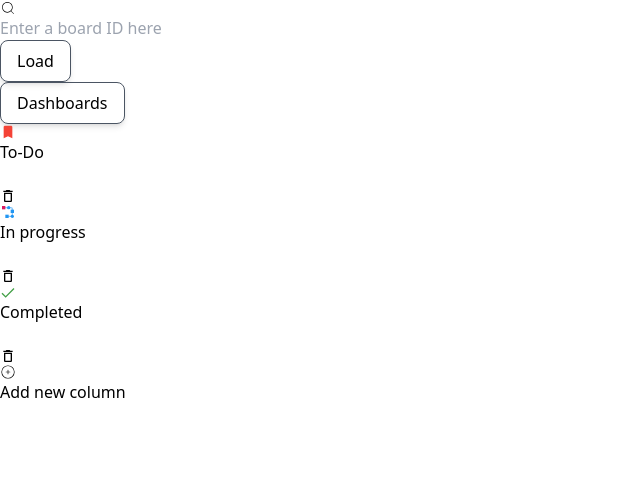
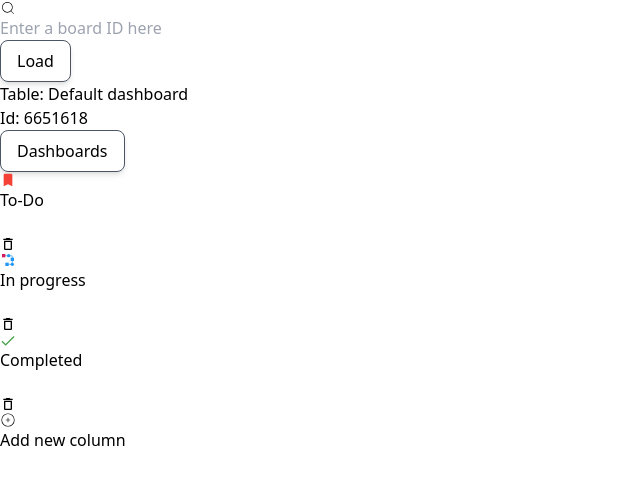
Before and after one commit to maevskyy/IncodeGroup_test, a React (Vite) app in the folder client/: page / in a window 1280 px wide. Both pictures are taken after a click on the button "Default dashboard". Shown: the top 484 px of the page, without its empty margins (0-640 px from the left). Built offline with nearby package versions, Linux system fonts and the light colour scheme; some icons are missing.

Commit message:
load deshboard feacher

```diff
--- a/client/src/app/App.tsx
+++ b/client/src/app/App.tsx
@@ -8,12 +8,28 @@ const App: React.FC = () => {
    const [currentPage, setCurrentPage] = useState<ECurrentPage>(
       ECurrentPage.Dashboards,
    );
+   const [uploadTableId, setUploadTableId] = useState('');
+   const [currentTableInfo, setCurrentTableInfo] = useState({
+      title: '',
+      id: '',
+   });
 
    return (
       <div className="text-white h-lvh bg-[#081018] flex justify-center items-center">
          <div className="w-[1100px] mx-5 py-5 h-full overflow-auto flex flex-col ">
-            <Header currentPage={currentPage} setCurrentPage={setCurrentPage} />
-            <Main currentPage={currentPage} setCurrentPage={setCurrentPage} />
+            <Header
+               currentPage={currentPage}
+               setCurrentPage={setCurrentPage}
+               setUploadTableId={setUploadTableId}
+               currentTableInfo={currentTableInfo}
+            />
+            <Main
+               currentPage={currentPage}
+               setCurrentPage={setCurrentPage}
+               uploadTableId={uploadTableId}
+               setCurrentTableInfo={setCurrentTableInfo}
+               setUploadTableId={setUploadTableId}
+            />
          </div>
       </div>
    );
--- /dev/null
+++ b/client/src/shared/helpers/idGenerator.ts
@@ -0,0 +1,5 @@
+export const generateId = (qty: number = 8) => {
+    const random = Math.floor(Math.random() * 10000000)
+    const id = `${random}`.substring(0, qty)
+    return id
+}
--- /dev/null
+++ b/client/src/widjets/header/DashBoardAndInfo.tsx
@@ -0,0 +1,36 @@
+import React from 'react';
+import { ECurrentPage } from 'src/shared/types/app.types';
+
+type Props = {
+   currentTableInfo: { title: string; id: string };
+   setCurrentPage: React.Dispatch<React.SetStateAction<ECurrentPage>>;
+};
+
+const DashBoardAndInfo = ({ currentTableInfo, setCurrentPage }: Props) => {
+   return (
+      <div className="flex items-center gap-10">
+         <div className="flex items-center gap-5">
+            <h4>
+               Table:{' '}
+               <span className="font-semibold text-lg">
+                  {currentTableInfo.title}
+               </span>
+            </h4>
+            <p>
+               Id:{' '}
+               <span className="font-semibold text-lg">
+                  {currentTableInfo.id}
+               </span>
+            </p>
+         </div>
+         <button
+            className="button_style"
+            onClick={() => setCurrentPage(ECurrentPage.Dashboards)}
+         >
+            Dashboards
+         </button>
+      </div>
+   );
+};
+
+export default DashBoardAndInfo;
--- a/client/src/widjets/header/index.tsx
+++ b/client/src/widjets/header/index.tsx
@@ -1,14 +1,32 @@
-import React from 'react';
+import React, { useState } from 'react';
 import Card from 'src/shared/UI/card';
 import { CiSearch } from 'react-icons/ci';
 import { ECurrentPage } from 'src/shared/types/app.types';
+import DashBoardAndInfo from './DashBoardAndInfo';
 
 type Props = {
    currentPage: ECurrentPage;
    setCurrentPage: React.Dispatch<React.SetStateAction<ECurrentPage>>;
+   setUploadTableId: React.Dispatch<React.SetStateAction<string>>;
+   currentTableInfo: {
+      title: string;
+      id: string;
+   };
 };
 
-const Header: React.FC<Props> = ({ currentPage, setCurrentPage }: Props) => {
+const Header: React.FC<Props> = ({
+   currentPage,
+   setCurrentPage,
+   setUploadTableId,
+   currentTableInfo,
+}: Props) => {
+   const [tableId, setTableId] = useState('');
+
+   const clickOnLoad = () => {
+      setUploadTableId(tableId);
+      setTableId('');
+   };
+
    return (
       <header className="flex justify-between border-b pb-5">
          <div className="flex items-center gap-2">
@@ -17,20 +35,23 @@ const Header: React.FC<Props> = ({ currentPage, setCurrentPage }: Props) => {
                   <CiSearch className="w-[20px] h-[20px]" />
                   <input
                      type="text"
+                     value={tableId}
+                     onChange={(e) => setTableId(e.target.value)}
                      className=" bg-transparent outline-none w-[15em]"
                      placeholder="Enter a board ID here"
                   />
                </div>
             </Card>
-            <button className="button_style">Load</button>
+            <button className="button_style" onClick={clickOnLoad}>
+               Load
+            </button>
          </div>
+
          {currentPage === ECurrentPage.Tables && (
-            <button
-               className="button_style"
-               onClick={() => setCurrentPage(ECurrentPage.Dashboards)}
-            >
-               Dashboards
-            </button>
+            <DashBoardAndInfo
+               currentTableInfo={currentTableInfo}
+               setCurrentPage={setCurrentPage}
+            />
          )}
       </header>
    );
--- a/client/src/widjets/main/columns/components/column/AddColumn.tsx
+++ b/client/src/widjets/main/columns/components/column/AddColumn.tsx
@@ -3,6 +3,7 @@ import { CiCirclePlus } from 'react-icons/ci';
 import { IColumn } from '../../entities/types';
 import { FcPicture } from 'react-icons/fc';
 import AddColumnForm from './AddColumnForm';
+import { generateId } from 'src/shared/helpers/idGenerator';
 
 type Props = {
    addColumn: (newColumn: IColumn) => void;
@@ -18,7 +19,7 @@ const AddColumn: React.FC<Props> = ({ addColumn }: Props) => {
          return;
       }
       addColumn({
-         id: String(new Date()),
+         id: generateId(),
          title: columnTitle,
          Icon: FcPicture,
          tasks: [],
--- a/client/src/widjets/main/columns/components/task/form/index.tsx
+++ b/client/src/widjets/main/columns/components/task/form/index.tsx
@@ -3,6 +3,7 @@ import AddTaskInput from './AddTaskInput';
 import AddTaskTextarea from './AddTaskTextarea';
 import AddTaskButtons from './AddTaskButtons';
 import { ITask } from '../../../entities/types';
+import { generateId } from 'src/shared/helpers/idGenerator';
 
 type Props = {
    columnId: string;
@@ -29,7 +30,7 @@ const AddTaskForm = ({ setIsOpen, addNewTaskHandler, columnId }: Props) => {
          return;
       }
       addNewTaskHandler(columnId, {
-         id: String(new Date()),
+         id: generateId(),
          title: taskData.title,
          description: taskData.description,
       });
--- a/client/src/widjets/main/columns/index.tsx
+++ b/client/src/widjets/main/columns/index.tsx
@@ -18,6 +18,10 @@ const Columns: React.FC<Props> = ({ currentTable, setAllTables }: Props) => {
    const stateControllers = stateControler(setAllColumns);
    // dragLeave, dragOver and so on
    const dragAndDrop = useDranNDrop(setAllColumns);
+
+   useEffect(() => {
+      setAllColumns(currentTable.columns);
+   }, [currentTable]);
 
    //updating main Table state
    useEffect(() => {
--- a/client/src/widjets/main/dashboards/components/AddDashboardForm.tsx
+++ b/client/src/widjets/main/dashboards/components/AddDashboardForm.tsx
@@ -4,6 +4,7 @@ import { IoIosCloseCircleOutline } from 'react-icons/io';
 import Card from 'src/shared/UI/card';
 import { ITable } from '../../columns/entities/types';
 import { defaultColums } from '../../columns/entities/default.data';
+import { generateId } from 'src/shared/helpers/idGenerator';
 
 type Props = {
    setIsOpen: React.Dispatch<React.SetStateAction<boolean>>;
@@ -15,7 +16,7 @@ const AddDashboardForm: React.FC<Props> = ({
    addTableHandler,
 }: Props) => {
    const mockProtoTable: ITable = {
-      id: String(new Date()),
+      id: generateId(),
       title: '',
       columns: defaultColums,
    };
--- a/client/src/widjets/main/dashboards/index.tsx
+++ b/client/src/widjets/main/dashboards/index.tsx
@@ -10,6 +10,12 @@ type Props = {
    tableAndPageHandler: (table: ITable) => void;
    deleteTableHandler: (tableId: string) => void;
    addTableHandler: (table: ITable) => void;
+   setCurrentTableInfo: React.Dispatch<
+      React.SetStateAction<{
+         title: string;
+         id: string;
+      }>
+   >;
 };
 
 const Dashboards: React.FC<Props> = ({
@@ -17,17 +23,20 @@ const Dashboards: React.FC<Props> = ({
    tableAndPageHandler,
    deleteTableHandler,
    addTableHandler,
+   setCurrentTableInfo,
 }: Props) => {
    const [showAddDashboard, setShowAddDashboard] = useState(false);
+
+   const clickOnTable = (table: ITable) => {
+      tableAndPageHandler(table);
+      setCurrentTableInfo({ title: table.title, id: table.id });
+   };
 
    return (
       <div className="flex items-center justify-center w-full">
          <div className="w-[20em] flex flex-col gap-5 ">
             {allTables.map((table) => (
-               <button
-                  key={table.id}
-                  onClick={() => tableAndPageHandler(table)}
-               >
+               <button key={table.id} onClick={() => clickOnTable(table)}>
                   <Card styles="w-full flex text-center hover:cursor-pointer hover:scale-[1.05] transition-transform">
                      <h4 className="self-center flex-1">{table.title}</h4>
                      <button
--- a/client/src/widjets/main/index.tsx
+++ b/client/src/widjets/main/index.tsx
@@ -1,24 +1,40 @@
-import React, { useState } from 'react';
+import React, { useEffect, useState } from 'react';
 import './style.css';
 import Columns from './columns';
 import Dashboards from './dashboards';
 import { ITable } from './columns/entities/types';
 import { defaultColums } from './columns/entities/default.data';
 import { ECurrentPage } from 'src/shared/types/app.types';
+import { generateId } from 'src/shared/helpers/idGenerator';
 
 type Props = {
    currentPage: ECurrentPage;
    setCurrentPage: React.Dispatch<React.SetStateAction<ECurrentPage>>;
+   uploadTableId: string;
+   setCurrentTableInfo: React.Dispatch<
+      React.SetStateAction<{
+         title: string;
+         id: string;
+      }>
+   >;
+   setUploadTableId: React.Dispatch<React.SetStateAction<string>>;
 };
 
-const Main: React.FC<Props> = ({ currentPage, setCurrentPage }: Props) => {
+const Main: React.FC<Props> = ({
+   currentPage,
+   setCurrentPage,
+   uploadTableId,
+   setCurrentTableInfo,
+   setUploadTableId,
+}: Props) => {
    const [allTables, setAllTables] = useState<ITable[]>([
       {
-         id: String(new Date()),
+         id: generateId(),
          title: 'Default dashboard',
          columns: defaultColums,
       },
    ]);
+
    //deafult table
    const [currentTable, setCurrentTable] = useState<ITable>(allTables[0]);
    const tableAndPageHandler = (table: ITable) => {
@@ -35,6 +51,16 @@ const Main: React.FC<Props> = ({ currentPage, setCurrentPage }: Props) => {
    const addTableHandler = (table: ITable) =>
       setAllTables((prevTables) => [...prevTables, table]);
 
+   useEffect(() => {
+      const table = allTables.find((table) => table.id === uploadTableId);
+      if (table) {
+         setCurrentPage(ECurrentPage.Tables);
+         setCurrentTableInfo({ title: table.title, id: table.id });
+         setCurrentTable(table);
+         setUploadTableId('');
+      }
+   }, [uploadTableId]);
+
    return (
       <main className="flex flex-1 gap-10 px-5 my-5 overflow-auto scrollbar_custom">
          {currentPage === ECurrentPage.Dashboards ? (
@@ -43,6 +69,7 @@ const Main: React.FC<Props> = ({ currentPage, setCurrentPage }: Props) => {
                tableAndPageHandler={tableAndPageHandler}
                deleteTableHandler={deleteTableHandler}
                addTableHandler={addTableHandler}
+               setCurrentTableInfo={setCurrentTableInfo}
             />
          ) : (
             <Columns currentTable={currentTable} setAllTables={setAllTables} />
```
Also changed, not shown: client/src/widjets/main/columns/entities/default.data.ts (+4 -3 lines).
